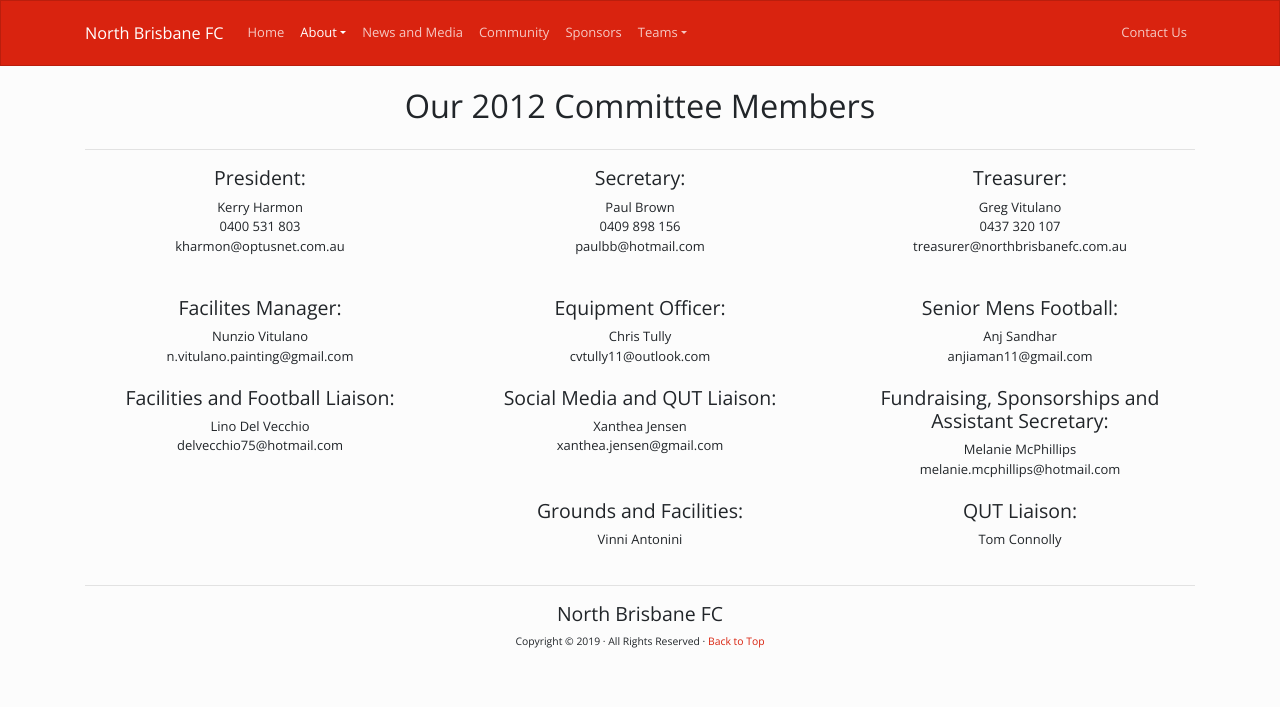
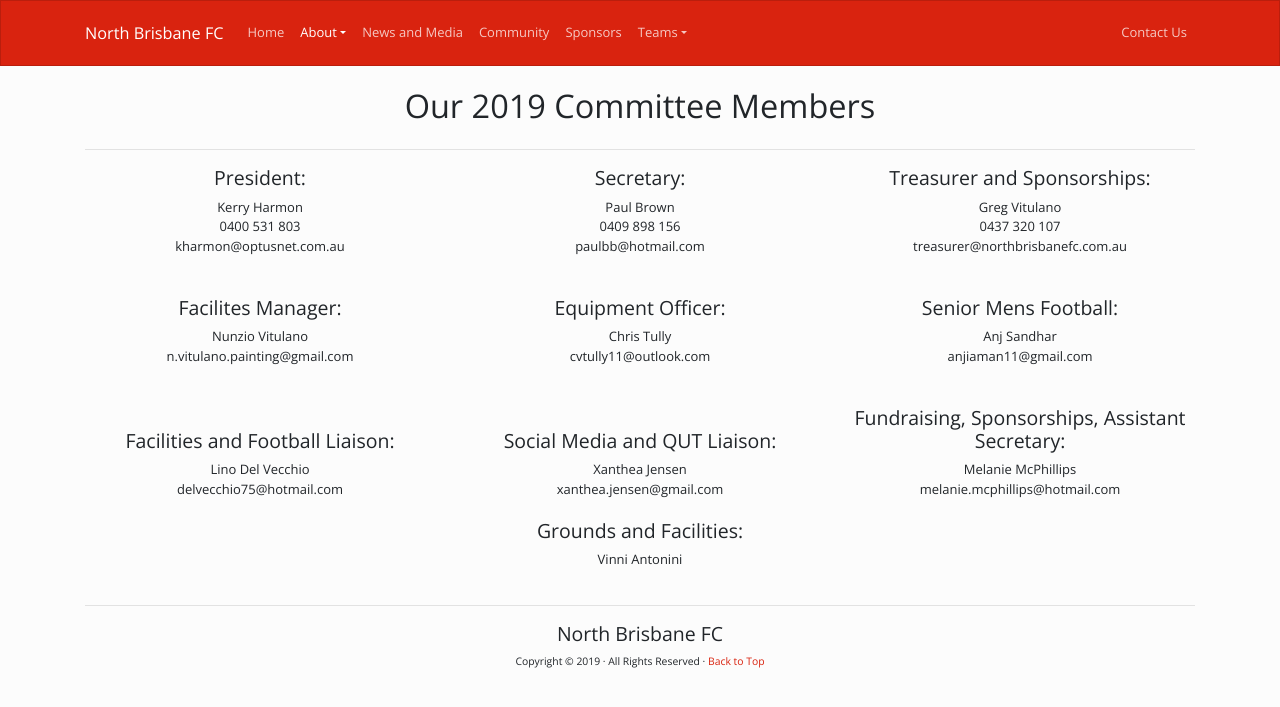
Before and after one commit to technicalnbfc/technicalnbfc.github.io, a Jekyll site: the page built from about/committee.html, in a window 1280 px wide. Shown: the top 707 px of the page. Built offline with Jekyll 4.4.1, drawn with Linux system fonts in a browser that asks for light colours; nearby versions of some CDN libraries.

Commit message:
Update 2019 Committee

```diff
--- a/about/committee.html
+++ b/about/committee.html
@@ -5,11 +5,11 @@ title: Committee
 <div class="container text-center">
   <div class="row top-buffer">
     <div class="col">
-      <h1 class="text-center">Our 2012 Committee Members</h1>
+      <h1 class="text-center">Our 2019 Committee Members</h1>
     </div>
   </div>
   <hr>
-  <div class="row">
+  <div class="row align-items-start">
     <div class="col-4">
       <h4>President:</h4>
       <p class="mb-0">Kerry Harmon</p>
@@ -23,14 +23,14 @@ title: Committee
       <p class="mb-0">paulbb@hotmail.com</p>
     </div>
     <div class="col-4">
-      <h4>Treasurer:</h4>
+      <h4>Treasurer and Sponsorships:</h4>
       <p class="mb-0">Greg Vitulano</p>
       <p class="mb-0">0437 320 107</p>
       <p class="mb-0">treasurer@northbrisbanefc.com.au</p>
     </div>
   </div>
   <br>
-  <div class="row top-buffer">
+  <div class="row align-items-center top-buffer">
     <div class="col-4">
       <h4>Facilites Manager:</h4>
       <p class="mb-0">Nunzio Vitulano</p>
@@ -48,7 +48,7 @@ title: Committee
     </div>
   </div>
   <br>
-  <div class="row">
+  <div class="row align-items-end top-buffer">
     <div class="col-4">
       <h4>Facilities and Football Liaison:</h4>
       <p class="mb-0">Lino Del Vecchio</p>
@@ -60,25 +60,17 @@ title: Committee
       <p class="mb-0">xanthea.jensen@gmail.com</p>
     </div>
     <div class="col-4">
-      <h4>Fundraising, Sponsorships and Assistant Secretary:</h4>
+      <h4>Fundraising, Sponsorships, Assistant Secretary:</h4>
       <p class="mb-0">Melanie McPhillips</p>
       <p class="mb-0">melanie.mcphillips@hotmail.com</p>
     </div>
   </div>
   <br>
-  <div class="row">
-    <div class="col-4">
-      </div>
-    <div class="col-4">
+  <div class="row justify-content-center">
+    <div class="col">
       <h4>Grounds and Facilities:</h4>
       <p class="mb-0">Vinni Antonini</p>
-    </div>
-    <div class="col-4">
-      <h4>QUT Liaison:</h4>
-      <p class="mb-0">Tom Connolly</p>
-
-    </div>
+      </div>
   </div>
-  <br>
-  </div>
+   <br>
 </div>
```
